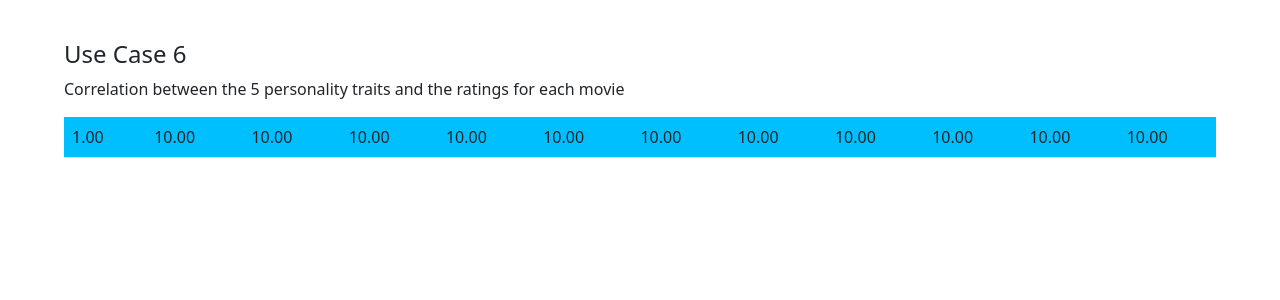
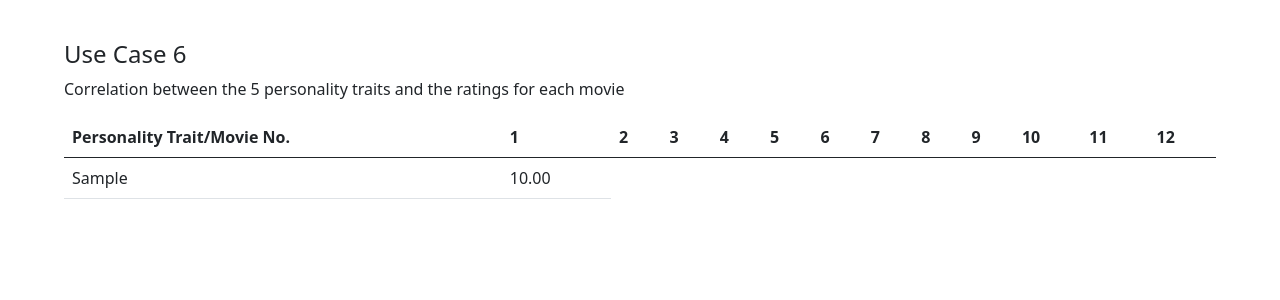
Before and after one commit to jameslee1237/COMP0022, a Flask app: template python/templates/use_case_6.html in a window 1280 px wide. Shown: the part 88-388 px from the top of the page. Run offline with Flask 2, Linux system fonts and the light colour scheme; the template is opened without the code that fills it: most values are stand-ins (such as "Sample title", 1, 10 or a date in 2020); some libraries are stand-ins or nearby versions.

Commit message:
Changed trait analysis to per trait instead of all traits

```diff
--- a/python/app.py
+++ b/python/app.py
@@ -837,11 +837,11 @@ class App:
         ratings_cols = query_results[:, 5:]
 
         correlations = np.corrcoef(traits_cols.T, ratings_cols.T)
-        return correlations
+        return correlations[:5, 5:]
 
     # USE CASE 6 FUNCTIONS
     def use_case_6(self):
-
+        cursor = self.cnx2.cursor()
         base_query = 'SELECT p.openness, p.agreeableness, p.emotional_stability, p.conscientiousness, p.extraversion, p.predicted_rating1, p.predicted_rating2, p.predicted_rating3, \
              p.predicted_rating4, p.predicted_rating5, p.predicted_rating6, p.predicted_rating7, p.predicted_rating8, p.predicted_rating9, p.predicted_rating10, p.predicted_rating11, \
                  p.predicted_rating12 FROM movies.personality AS p'
@@ -849,7 +849,13 @@ class App:
         cursor.execute(base_query)
         result = cursor.fetchall()
         correlation_result = self.personality_rating_correlation(query_results=result)
-        return correlation_result
+
+        # Return a context object for rendering in the template
+        context = {
+            'correlation_result': correlation_result,
+            'personality_traits': ['Openness', 'Agreeableness', 'Emotional Stability', 'Conscientiousness', 'Extraversion']
+        }
+        return context
 
     def use_case_6_part2(self):
         result = []
@@ -1072,7 +1078,7 @@ def uc_6():
         print("Error while connecting: ", e)
     temp = app1.use_case_6()
     return render_template(
-        'use_case_6.html', result = temp
+        'use_case_6.html', context=temp
     )
 
 if __name__ == "__main__":
--- a/python/templates/use_case_6.html
+++ b/python/templates/use_case_6.html
@@ -17,15 +17,20 @@
     <div>
         <p>Correlation between the 5 personality traits and the ratings for each movie</p>
         <table class="table use-case-6-1-table">
+            {% set personality_traits = context['personality_traits'] %}
+            {% set correlation_result = context['correlation_result'] %}
+            <thead>
+                <th>Personality Trait/Movie No.</th>
+                {% for i in range(0, 12) %}
+                    <th scope="col">{{i+1}}</th>
+                {% endfor %}
+            </thead>
             <tbody>
-                {% for row in result %}
+                {% for j in range(personality_traits|length) %}
                     <tr>
-                        {% for j in range(0, 12) %}
-                            {% set val = '%0.2f' | format(row[j]|float) %}
-                            {% set rval = val|float * 255 %}
-                            <td style="background-color: rgb(0, 191, {{rval}})">
-                                {{ val }}
-                            </td>
+                        <td>{{ personality_traits[j] }}</td>
+                        {% for k in correlation_result[j] %}
+                            <td>{{ '%.2f'|format(k) }}</td>
                         {% endfor %}
                     </tr>
                 {% endfor %}
```
